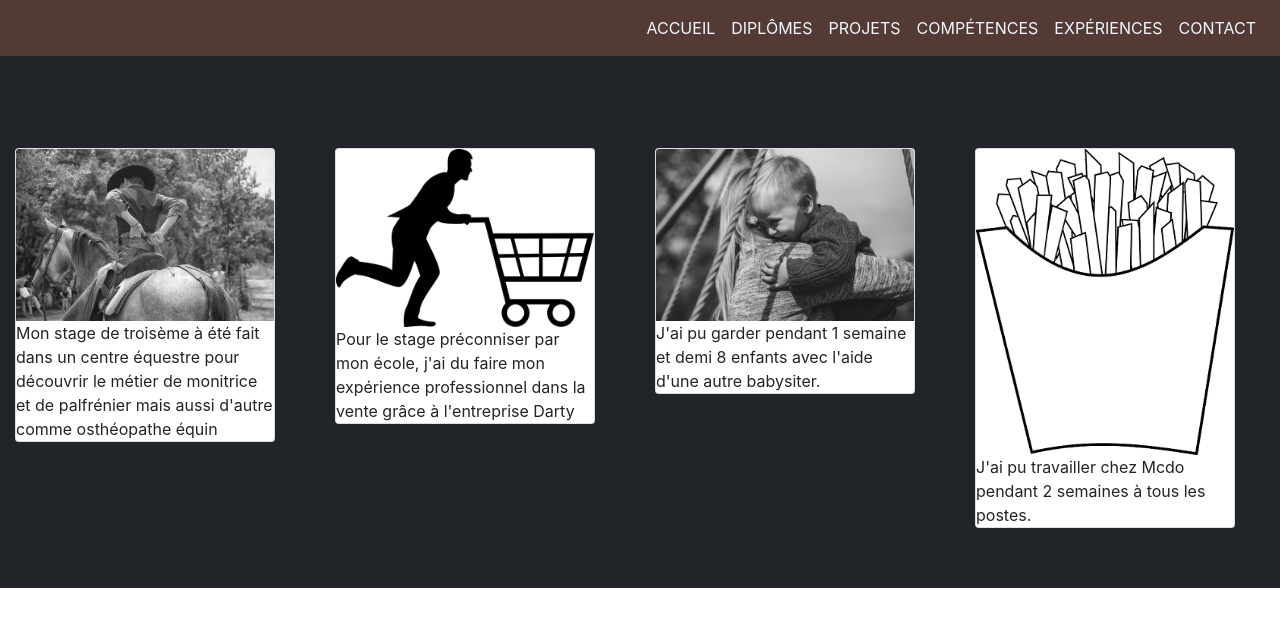
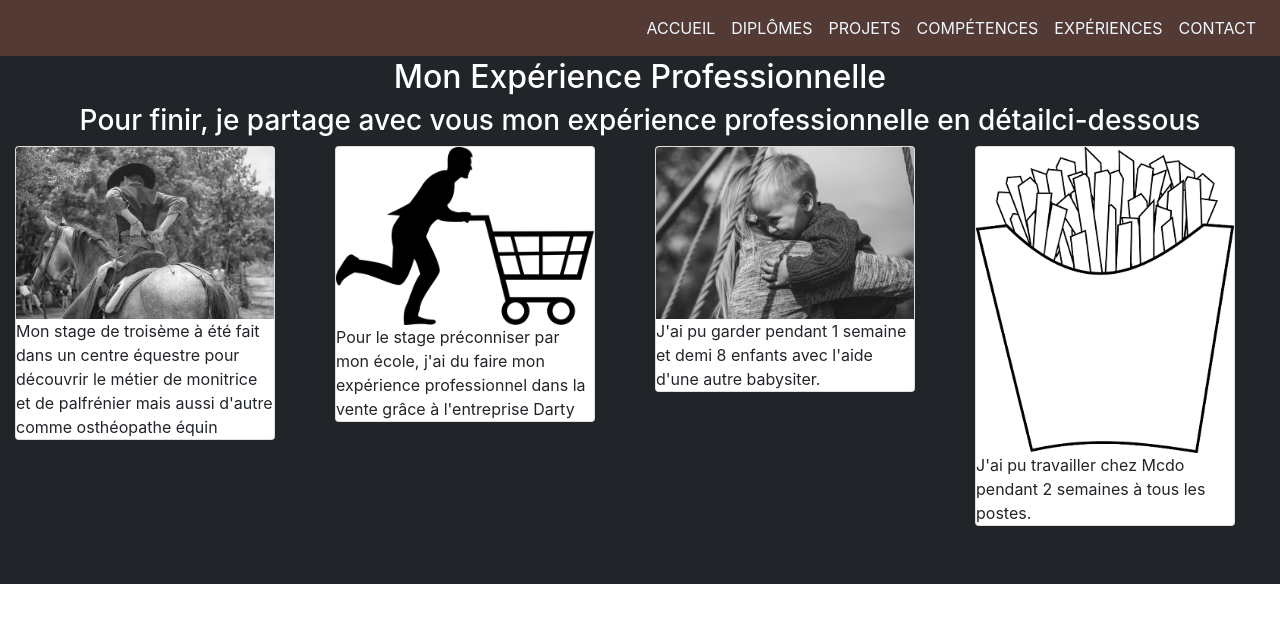
Before and after one commit to isatys/PROJET_UF, a PHP site: page /experiences.php in a window 1280 px wide. Shown: the top 627 px of the page. Run offline with PHP 8.4, Linux system fonts and the light colour scheme; some libraries are stand-ins or nearby versions.

Commit message:
git add .

```diff
--- a/assets/CSS/contact.css
+++ b/assets/CSS/contact.css
@@ -4,6 +4,7 @@ body{
 }
 #mainNav {
     background-color: #ffffff;
+    padding-bottom: 0;
   }
 
 
@@ -15,5 +16,6 @@ h2#Contact{
     color: #ffffff;
 }
 section {
-    padding: 100px 0;
+  padding-top: 0;
+  padding-bottom: 155px;
   }
--- a/assets/CSS/experiences.css
+++ b/assets/CSS/experiences.css
@@ -9,14 +9,14 @@ body{
 
 #Expériences{
    background: #212529;
-   padding: 60px 0;
+   padding: 58px 0;
 
 }
 
 h2{
-  color: #212529;
+  color: #ffffff;
 }
 
 h3{
-  color: #212529;
+  color: #ffffff;
 }
--- a/assets/CSS/projets.css
+++ b/assets/CSS/projets.css
@@ -73,7 +73,6 @@ body{
   background-color: #bbb;
   border-radius: 50%;
   display: inline-block;
-  transition: background-color 0.6s ease;
 }
 
 .active, .dot:hover {
--- a/contact.php
+++ b/contact.php
@@ -52,7 +52,7 @@
         <div class="container">
             <div class="col-md-2 col-sm-4">
               <a href="https://www.ynov.com/">
-                <img class="img-fluid d-block mx-auto" src="IMG/YNOV CAMPUS.png" alt="">
+                <img class="img-fluid d-block mx-auto" src="assets/IMG/YNOV CAMPUS.png" alt="">
               </a>
             </div>
         </div>
--- a/projets.php
+++ b/projets.php
@@ -61,19 +61,19 @@
 <div class="mySlides fade">
   <div class="numbertext">1 / 3</div>
   <img src="assets/IMG/archee.jpg" style="width:100%">
-  <div class="text">1</div>
+  <div class="text">Rejoins Start-up qui consrtuit une "archee"</div>
 </div>
 
 <div class="mySlides fade">
   <div class="numbertext">2 / 3</div>
   <img src="assets/IMG/jeux.jpg" style="width:100%">
-  <div class="text">2</div>
+  <div class="text"> Création d'un jeu en Java <br> à l'aide du logiciel Processing</div>
 </div>
 
 <div class="mySlides fade">
   <div class="numbertext">3 / 3</div>
   <img src="assets/IMG/chaise.jpg" style="width:100%">
-  <div class="text">3</div>
+  <div class="text">Création d'une chaise roulante <br> pour bébés handicapés avec application Android <br> et modélisation de la chaise.</div>
 </div>
 <!-- Next and previous buttons -->
 </div>
```
